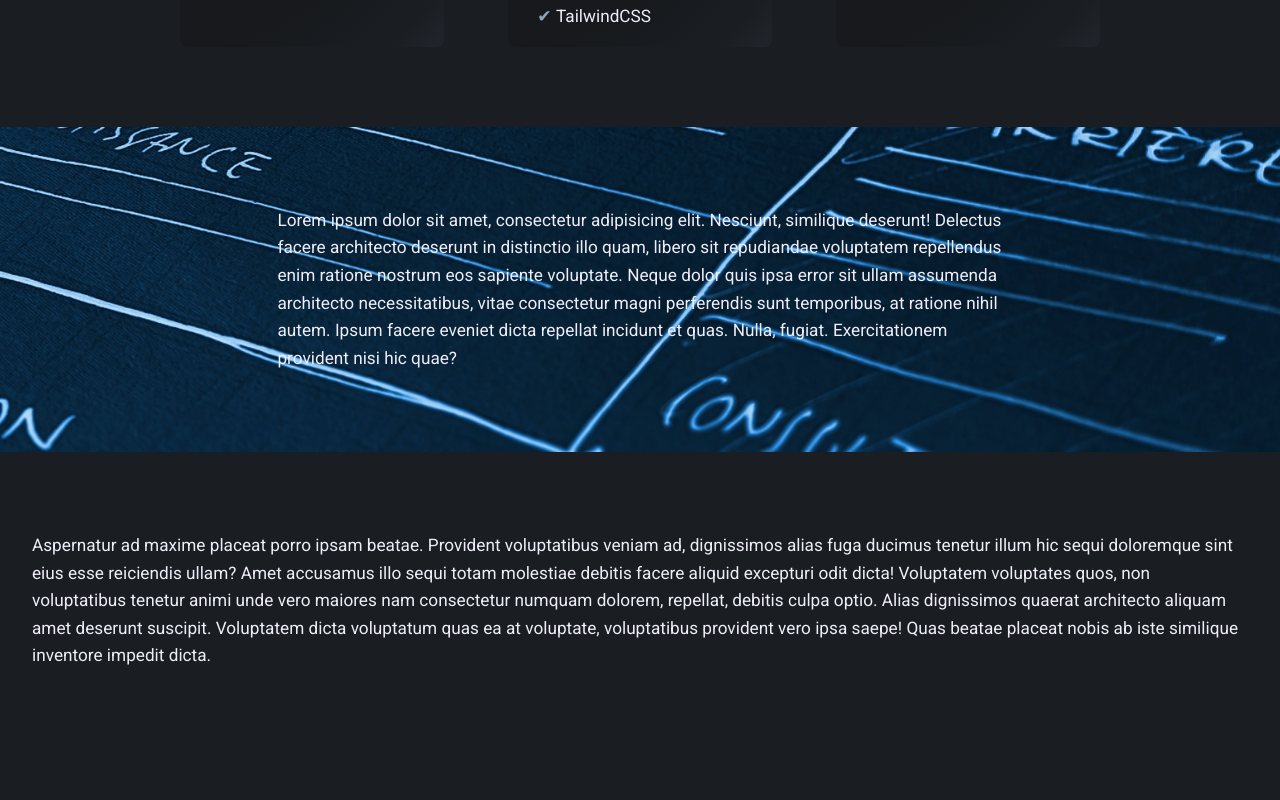
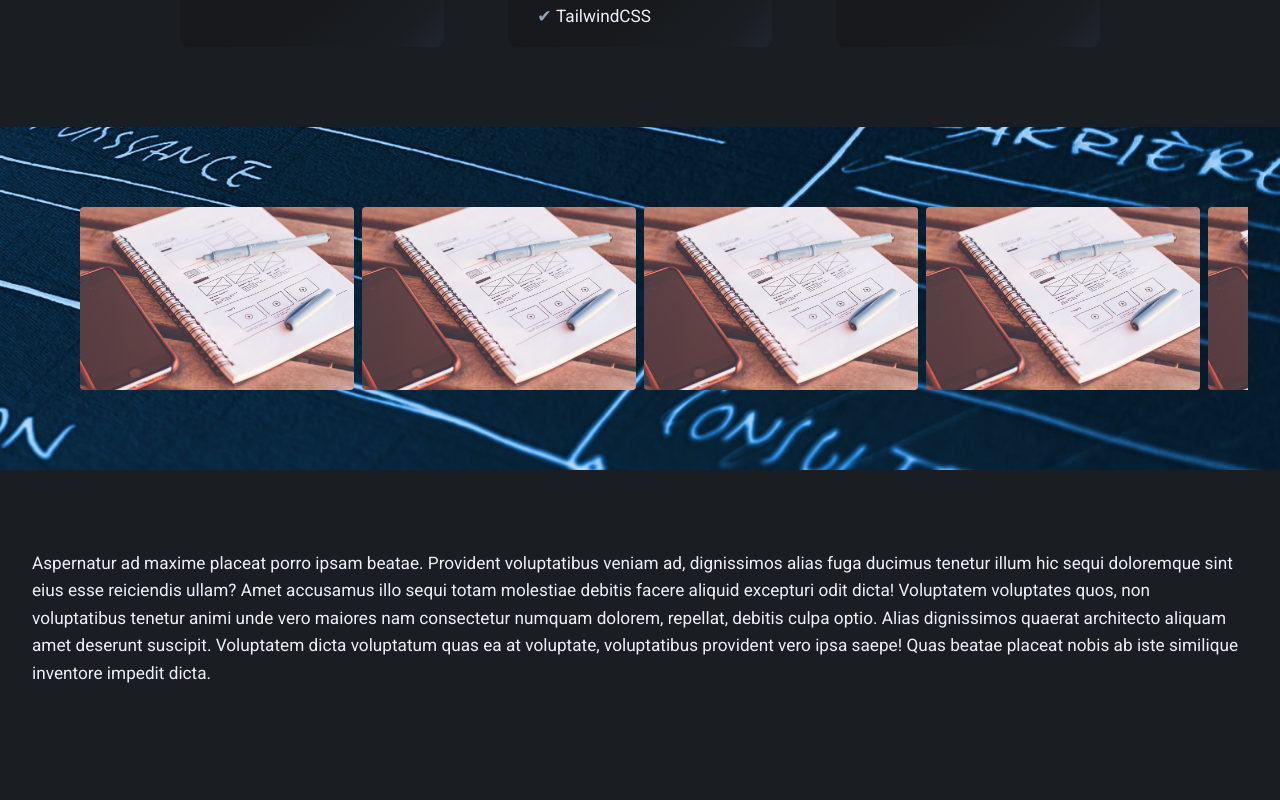
Before and after one commit to Cairhiin/Portfolio-Website, a React (Vite) app: page / in a window 1280 px wide. Shown: the part 1060-1860 px from the top of the page. Built offline with nearby package versions, Linux system fonts and the light colour scheme.

Commit message:
Start styling the projects component

```diff
--- a/src/App.tsx
+++ b/src/App.tsx
@@ -1,6 +1,7 @@
 import CardList from "./CardList";
 import Hero from "./components/Hero";
 import Nav from "./components/nav";
+import ProjectsGrid from "./components/ProjectsGrid";
 import "./App.css";
 
 function App() {
@@ -16,16 +17,7 @@ function App() {
           </div>
         </section>
         <section id="projects">
-          <div className="container">
-            Lorem ipsum dolor sit amet, consectetur adipisicing elit. Nesciunt,
-            similique deserunt! Delectus facere architecto deserunt in
-            distinctio illo quam, libero sit repudiandae voluptatem repellendus
-            enim ratione nostrum eos sapiente voluptate. Neque dolor quis ipsa
-            error sit ullam assumenda architecto necessitatibus, vitae
-            consectetur magni perferendis sunt temporibus, at ratione nihil
-            autem. Ipsum facere eveniet dicta repellat incidunt et quas. Nulla,
-            fugiat. Exercitationem provident nisi hic quae?
-          </div>
+          <ProjectsGrid />
         </section>
         <section id="contact">
           Aspernatur ad maxime placeat porro ipsam beatae. Provident
--- a/src/components/ProjectsGrid/index.css
+++ b/src/components/ProjectsGrid/index.css
@@ -0,0 +1,30 @@
+.projects,
+.projects-scroller {
+  display: grid;
+  gap: 0.5rem;
+  grid-auto-flow: column;
+  grid-auto-columns: 1fr;
+}
+
+.projects-scroller {
+  overflow-x: hidden;
+  scroll-behavior: smooth;
+  grid-auto-columns: 100%;
+  padding: 0 3rem;
+  scroll-padding-inline: 3rem;
+}
+
+.projects {
+  grid-auto-columns: 1fr;
+}
+
+.projects > .project {
+  border-radius: 0.25rem;
+  overflow: hidden;
+}
+
+.projects .project-image {
+  width: 100%;
+  aspect-ratio: 16 / 9;
+  object-fit: cover;
+}
--- a/src/components/ProjectsGrid/index.tsx
+++ b/src/components/ProjectsGrid/index.tsx
@@ -4,12 +4,76 @@ import "./index.css";
 
 export default function ProjectsGrid(): JSX.Element {
   return (
-    <div className="projects">
-      <div className="project">
-        <div className="project-image"></div>
-        <div className="project-header"></div>
-        <div className="project-content"></div>
-        <div className="project-links"></div>
+    <div className="projects-wrapper">
+      <div className="projects-scroller">
+        <div className="projects">
+          <div className="project">
+            <div className="project-image">
+              <img src="./src/assets/hero-bg.jpg" />
+            </div>
+            <div className="project-header"></div>
+            <div className="project-content"></div>
+            <div className="project-links"></div>
+          </div>
+          <div className="project">
+            <div className="project-image">
+              <img src="./src/assets/hero-bg.jpg" />
+            </div>
+            <div className="project-header"></div>
+            <div className="project-content"></div>
+            <div className="project-links"></div>
+          </div>
+          <div className="project">
+            <div className="project-image">
+              <img src="./src/assets/hero-bg.jpg" />
+            </div>
+            <div className="project-header"></div>
+            <div className="project-content"></div>
+            <div className="project-links"></div>
+          </div>
+          <div className="project">
+            <div className="project-image">
+              <img src="./src/assets/hero-bg.jpg" />
+            </div>
+            <div className="project-header"></div>
+            <div className="project-content"></div>
+            <div className="project-links"></div>
+          </div>
+        </div>
+        <div className="projects">
+          <div className="project">
+            <div className="project-image">
+              <img src="./src/assets/hero-bg.jpg" />
+            </div>
+            <div className="project-header"></div>
+            <div className="project-content"></div>
+            <div className="project-links"></div>
+          </div>
+          <div className="project">
+            <div className="project-image">
+              <img src="./src/assets/hero-bg.jpg" />
+            </div>
+            <div className="project-header"></div>
+            <div className="project-content"></div>
+            <div className="project-links"></div>
+          </div>
+          <div className="project">
+            <div className="project-image">
+              <img src="./src/assets/hero-bg.jpg" />
+            </div>
+            <div className="project-header"></div>
+            <div className="project-content"></div>
+            <div className="project-links"></div>
+          </div>
+          <div className="project">
+            <div className="project-image">
+              <img src="./src/assets/hero-bg.jpg" />
+            </div>
+            <div className="project-header"></div>
+            <div className="project-content"></div>
+            <div className="project-links"></div>
+          </div>
+        </div>
       </div>
     </div>
   );
--- a/src/index.css
+++ b/src/index.css
@@ -129,6 +129,12 @@ table {
   border-spacing: 0;
 }
 
+img,
+svg {
+  max-width: 100%;
+  display: block;
+}
+
 :root {
   --fs-200: clamp(0.69rem, calc(0.69rem + 0.02vw), 0.72rem);
   --fs-300: clamp(0.83rem, calc(0.82rem + 0.06vw), 0.9rem);
@@ -162,12 +168,11 @@ table {
 }
 
 body {
-  background-color: var(--color-400);
+  background-color: var(--color-600);
   color: var(--color-100);
   font-size: var(--fs-400);
   font-family: "Roboto", sans-serif;
   line-height: var(--line-height-400);
-  background: linear-gradient(var(--color-400), var(--color-600));
 }
 
 body::-webkit-scrollbar {
@@ -213,5 +218,5 @@ p {
 }
 
 section {
-  background-color: var(--color-600);
+  background-color: inherit;
 }
```
Also changed, not shown: src/hooks/useMousePosition.tsx (added, +25 -0 lines).
